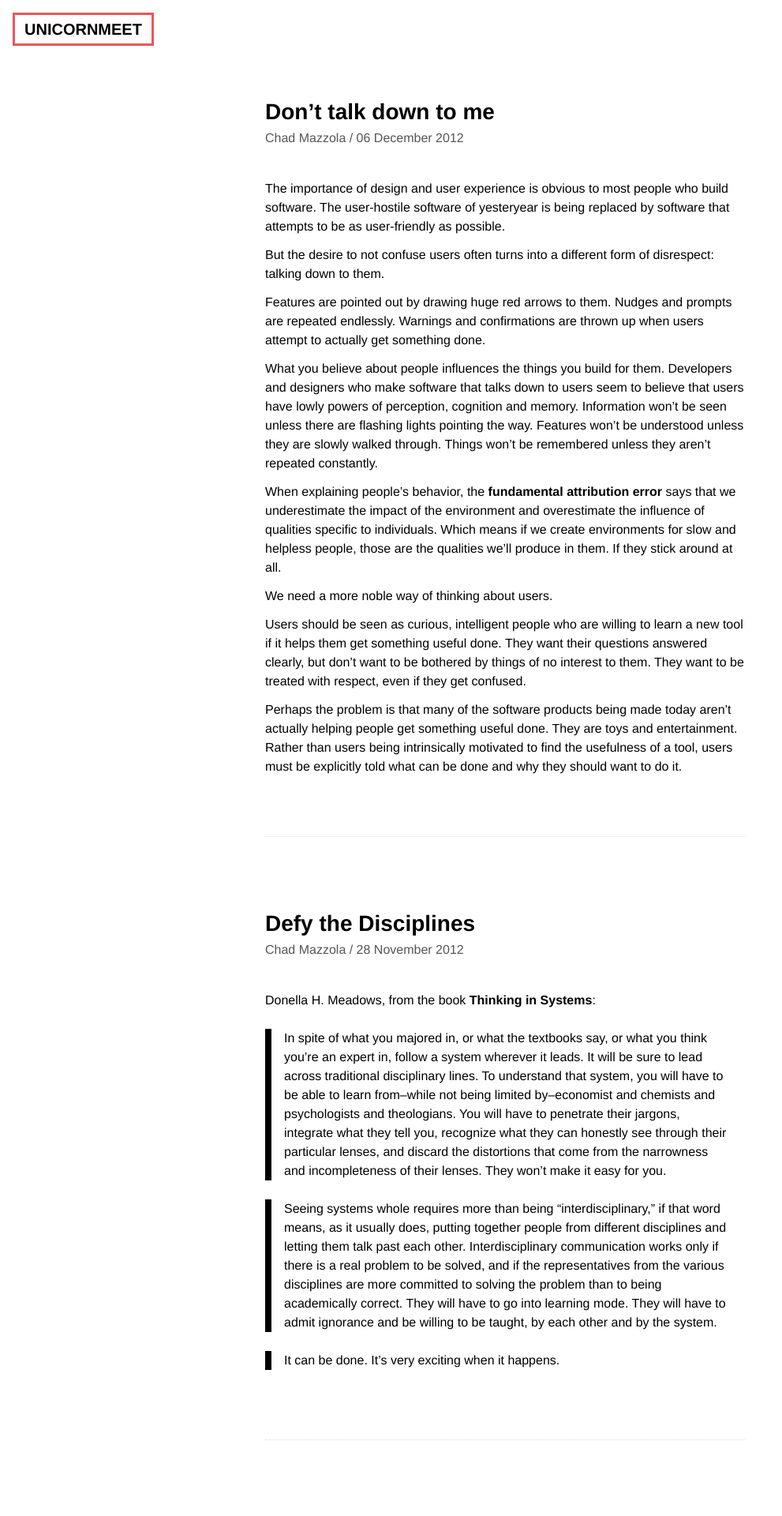
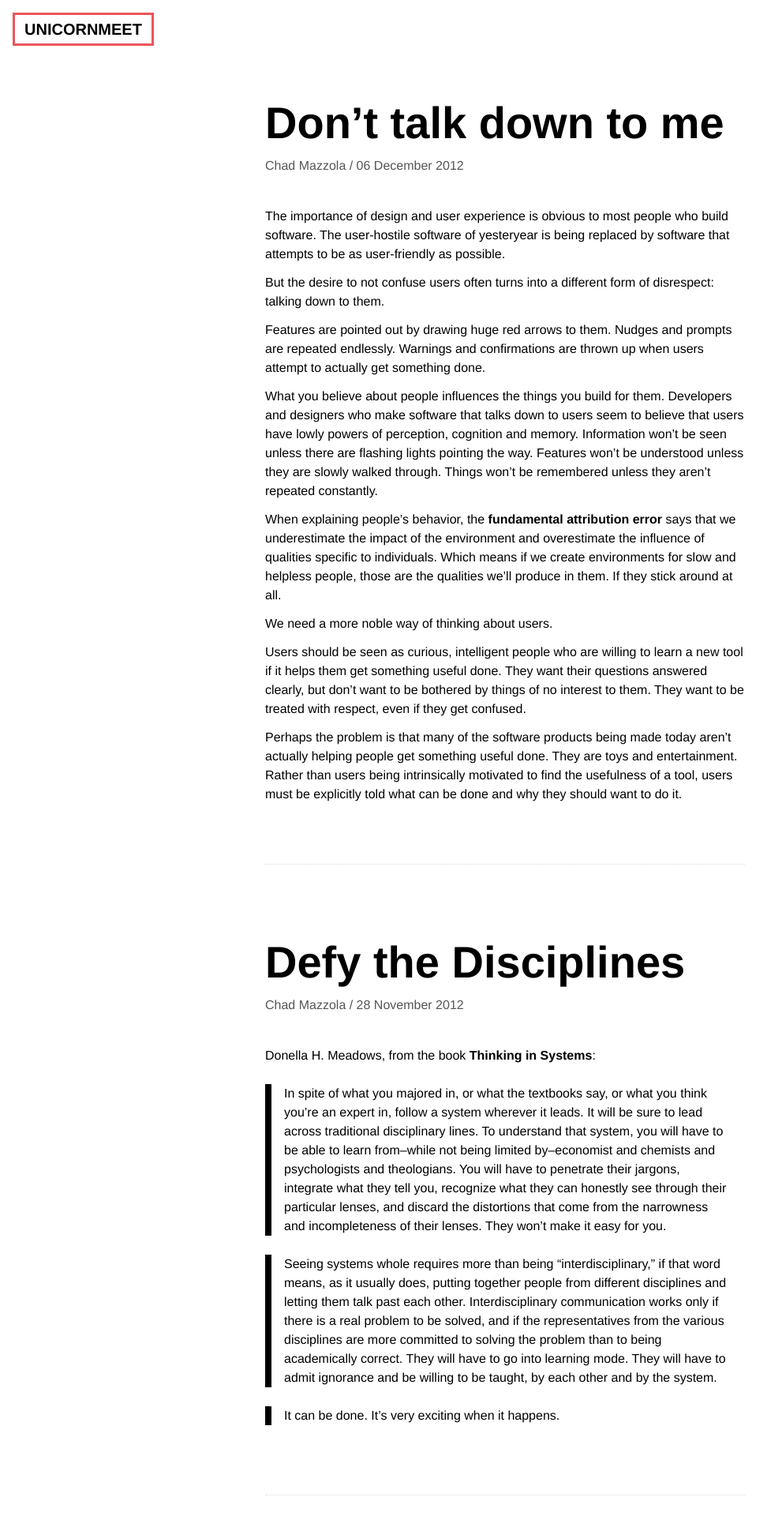
Before and after one commit to ehmorris/unicornmeet, a Jekyll site: the page built from index.html, in a window 1280 px wide. Shown: the top 1920 px of the page at 79% size, without its empty margins (0-991 px from the left). Built offline with Jekyll 4.4.1, drawn with Linux system fonts in a browser that asks for light colours; Markdown is read by kramdown in place of the engine named in the settings.

Commit message:
New headlines.

```diff
--- a/stylesheets/application.css
+++ b/stylesheets/application.css
@@ -94,8 +94,8 @@ header {
     padding: 0; }
   .container .post h2 {
     color: #000;
-    font-size: 1.75em;
-    font-weight: 900;
+    font-size: 3.5em;
+    font-weight: 700;
     margin: 0 0 0.25em 0; }
     .container .post h2 a {
       color: inherit;
--- a/stylesheets/scss/_post.scss
+++ b/stylesheets/scss/_post.scss
@@ -16,8 +16,8 @@
 
   h2 {
     color: #000;
-    font-size: 1.75em;
-    font-weight: 900;
+    font-size: 3.5em;
+    font-weight: 700;
     margin: 0 0 0.25em 0;
 
     a {
```
